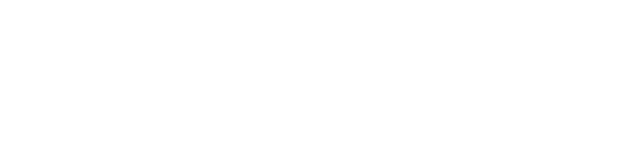
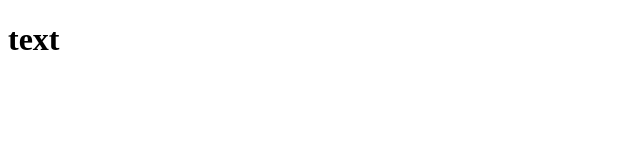
Before and after one commit to topee4/my-first-github-steps, a plain HTML site: page index.html in a window 1280 px wide. Shown: the full height of the page, 0-640 px from the left. Drawn offline with Linux system fonts and the light colour scheme.

Commit message:
Update index.html

```diff
--- a/index.html
+++ b/index.html
@@ -1,5 +1,6 @@
 <!DOCTYPE html>
 <html lang="en">
+
 <head>
     <meta charset="UTF-8">
     <meta name="viewport" content="width=device-width, initial-scale=1.0">
@@ -7,7 +8,13 @@
     <title>Document</title>
     <link rel="stylesheet" href="style.css">
 </head>
+
 <body>
+    <div>
 
+        <h1>text</h1>
+
+    </div>
 </body>
+
 </html>
```
